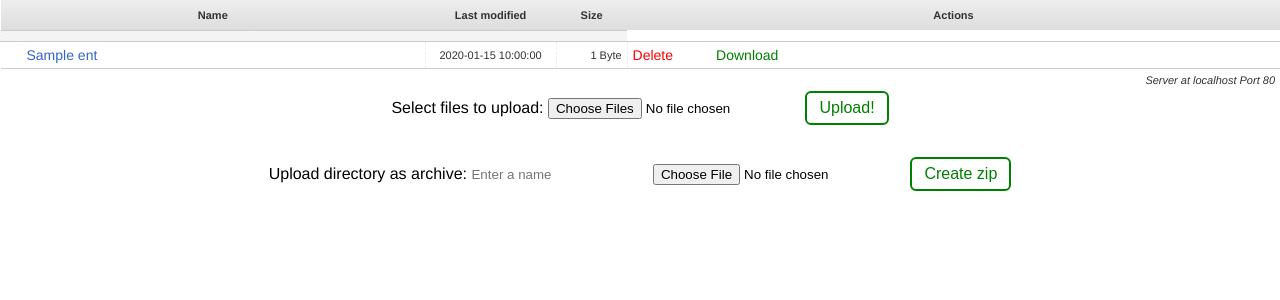
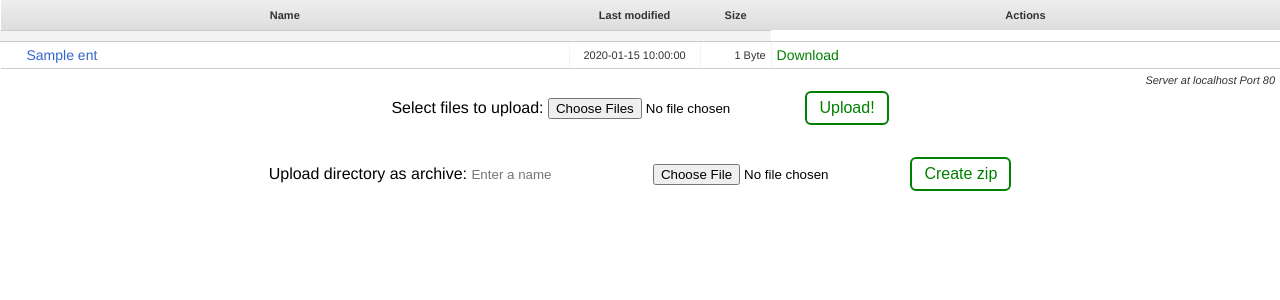
Before and after one commit to Swanand01/anton-LAN-storage, a Flask app: template anton/templates/__autoindex__/autoindex.html in a window 1280 px wide. Shown: the top 300 px of the page. Run offline with Flask 2, Linux system fonts and the light colour scheme; the template is opened without the code that fills it: most values are stand-ins (such as "Sample title", 1, 10 or a date in 2020).

Commit message:
Delete functionality removal

```diff
--- a/anton/app.py
+++ b/anton/app.py
@@ -46,13 +46,6 @@ def autoindex(path='.'):
         return redirect(url_for('login'))
 
 
-@app.route('/delete/<path:path>')
-def delete(path):
-    file = path.split('/')[1]
-    os.remove(ppath + "\\" + file)
-    return redirect(url_for('autoindex'))
-
-
 @app.route('/zip', methods=['POST'])
 def zip():
     name = request.form.get('zipname')
--- a/anton/templates/__autoindex__/macros.html
+++ b/anton/templates/__autoindex__/macros.html
@@ -27,7 +27,6 @@
   </td>
   <td class="actions">
     {% if ent.name != ".." and ent.name != "." %}
-    <a href="/delete/{{ url_for(endpoint, path=ent.path) }}" style="color: red">Delete</a>
     <a href="/download/{{ url_for(endpoint, path=ent.path) }}" style="color: green">Download</a>
     {% endif %}
   </td>
```
